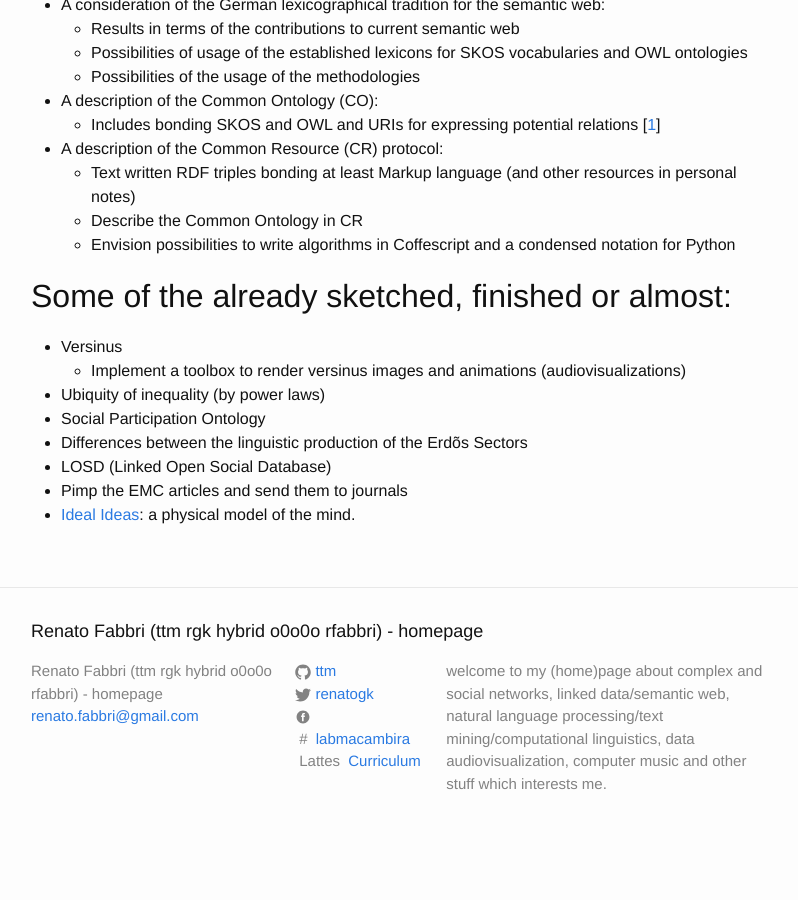
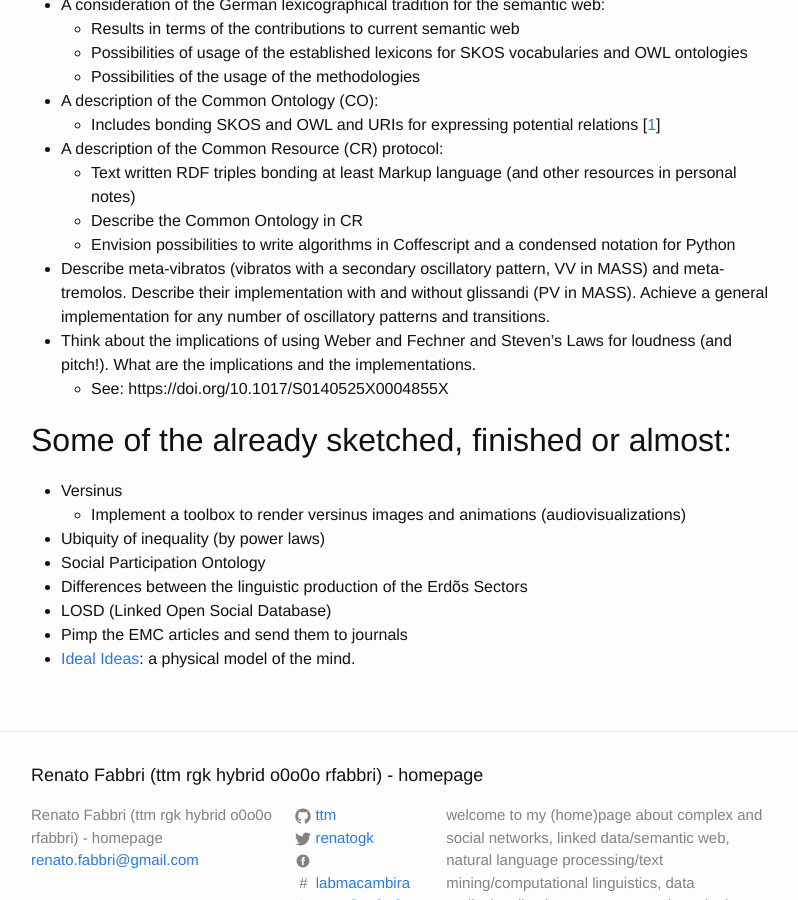
Before and after one commit to ttm/ttm.github.io, a Jekyll site: the page built from _posts/2017-09-11-list-of-articles.markdown, in a window 1280 px wide and 900 px high, scrolled down 2451 px. Shown: the whole window, without its empty margins (239-1037 px from the left). Built offline with Jekyll 4.4.1, drawn with Linux system fonts in a browser that asks for light colours; comment, search, counter and statistics services are not loaded; before the commit the page ends 3306 px from its top, so only the background shows below that.

Commit message:
+articles

```diff
--- a/_posts/2017-09-11-list-of-articles.markdown
+++ b/_posts/2017-09-11-list-of-articles.markdown
@@ -121,6 +121,12 @@ Include AAVO and a design and implementation possibilities (with emphasis on web
   - Text written RDF triples bonding at least Markup language (and other resources in personal notes)
   - Describe the Common Ontology in CR
   - Envision possibilities to write algorithms in Coffescript and a condensed notation for Python
+* Describe meta-vibratos (vibratos with a secondary oscillatory pattern, VV in MASS)
+and meta-tremolos. Describe their implementation with and without glissandi (PV in MASS).
+Achieve a general implementation for any number of oscillatory patterns and transitions.
+* Think about the implications of using Weber and Fechner and Steven's Laws for loudness (and pitch!).
+What are the implications and the implementations.
+  - See: https://doi.org/10.1017/S0140525X0004855X
 
 [1]: https://github.com/ttm/ontologyEnhancements/raw/master/article.pdf
 
```
